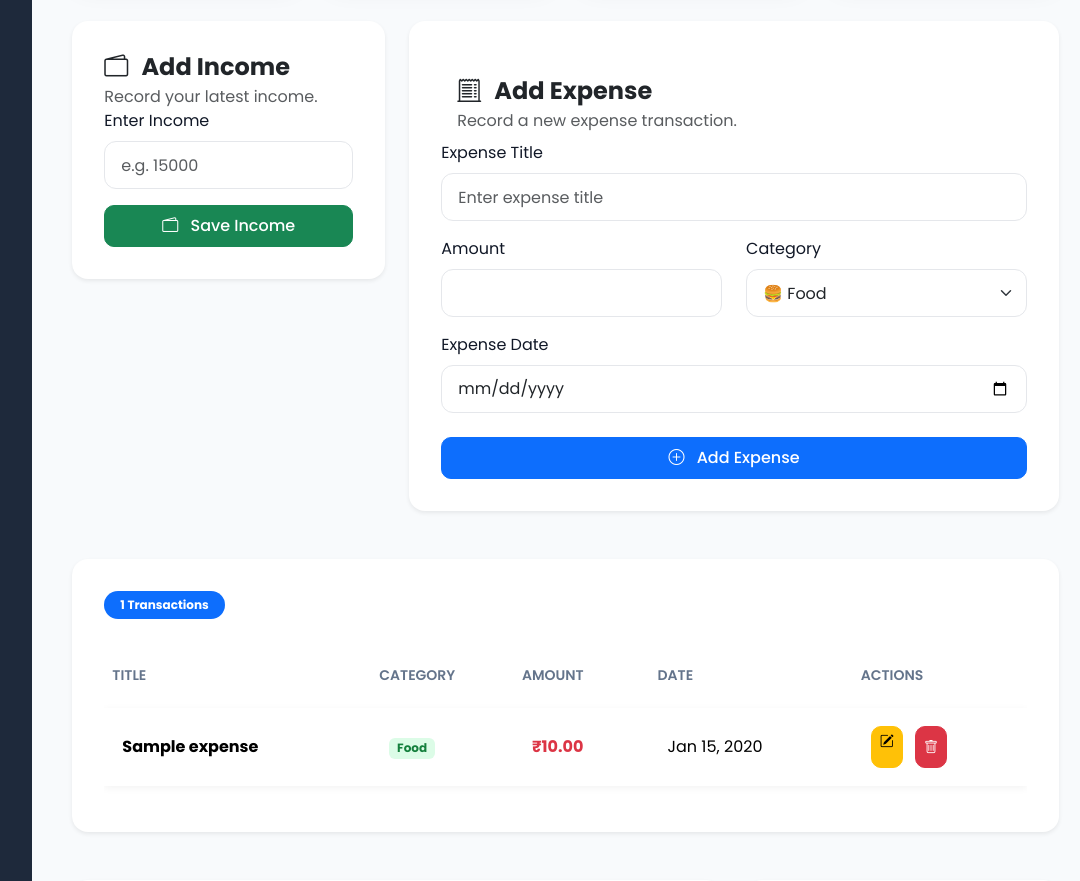
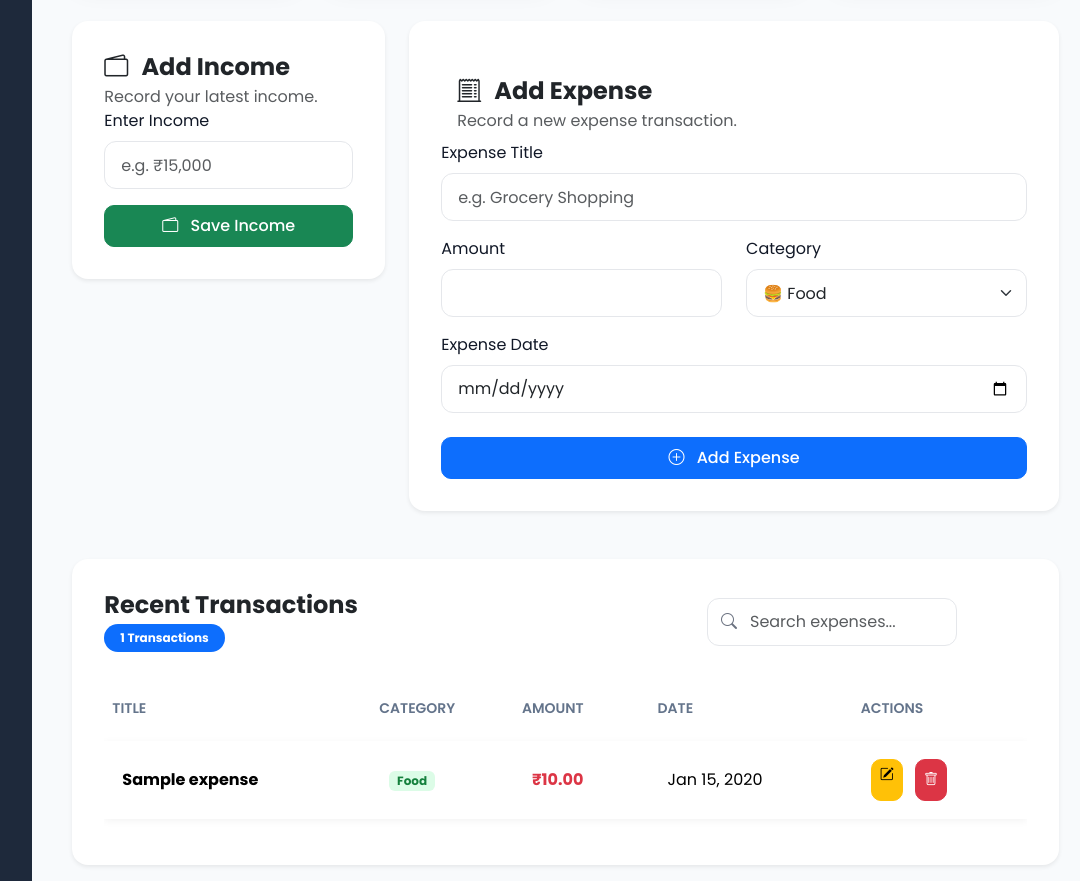
Before and after one commit to Ayush-OP00/Personal-Expense-Tracker, a Django app: page /manage/ in a window 1280 px wide. Shown: the part 343-1224 px from the top of the page, without its empty margins (181-1261 px from the left). Run offline with Django 5.2, Linux system fonts and the light colour scheme; a user stored in the database is signed in; tables that the repository leaves empty hold one stand-in row (values such as "Sample post").

Commit message:
feat(search): add live expense search interface

```diff
--- a/tracker/appTracker/static/css/dashboard.css
+++ b/tracker/appTracker/static/css/dashboard.css
@@ -198,6 +198,12 @@
 
     }
 
+    .search-box{
+
+    width:100%;
+
+}
+
 }
 
 .icon{
@@ -259,6 +265,45 @@
         transform:translateY(0);
 
     }
+
+}
+
+/* Search Box */
+.search-box{
+
+    position:relative;
+
+    width:320px;
+
+    max-width:100%;
+
+}
+
+.search-box i{
+
+    position:absolute;
+
+    left:14px;
+
+    top:50%;
+
+    transform:translateY(-50%);
+
+    color:var(--text-light);
+
+}
+
+.search-box input{
+
+    padding-left:42px;
+
+}
+
+.search-box input:focus{
+
+    border-color:var(--primary);
+
+    box-shadow:0 0 0 .25rem rgba(37,99,235,.15);
 
 }
 
--- a/tracker/appTracker/templates/base.html
+++ b/tracker/appTracker/templates/base.html
@@ -65,6 +65,8 @@
 
     <script src="{% static 'js/charts.js' %}"></script>
 
+    <script src="{% static 'js/search.js' %}"></script>
+
 </body>
 
 </html>
--- a/tracker/appTracker/templates/dashboard/components/expense_form.html
+++ b/tracker/appTracker/templates/dashboard/components/expense_form.html
@@ -27,7 +27,7 @@
 
                 </label>
 
-                <input type="text" name="title" class="form-control" placeholder="Enter expense title" required>
+                <input type="text" name="title" class="form-control" placeholder="e.g. Grocery Shopping" required>
             </div>
 
             <div class="row">
--- a/tracker/appTracker/templates/dashboard/components/expense_table.html
+++ b/tracker/appTracker/templates/dashboard/components/expense_table.html
@@ -2,17 +2,28 @@
 
     <div class="card-body">
 
-        <div class="d-flex justify-content-between align-items-center mb-4">
+        <div class="d-flex justify-content-between align-items-center flex-wrap gap-3 mb-4">
 
+            <div>
 
+                <h4 class="fw-bold mb-1">
+                    Recent Transactions
+                </h4>
 
-            <span class="badge bg-primary rounded-pill px-3 py-2">
+                <span class="badge bg-primary rounded-pill px-3 py-2">
+                    {{ transaction_count }} Transactions
+                </span>
 
-                {{ transaction_count }}
+            </div>
 
-                Transactions
+            <div class="search-box">
 
-            </span>
+                <i class="bi bi-search"></i>
+
+                <input type="text" class="form-control table-search" id="searchExpense"
+                    placeholder="Search expenses...">
+
+            </div>
 
         </div>
 
@@ -111,6 +122,20 @@
 
         </div>
 
+        <div id="noResults" class="text-center py-5 d-none">
+
+            <i class="bi bi-search display-4 text-muted"></i>
+
+            <h5 class="mt-3">
+                No matching expenses found
+            </h5>
+
+            <p class="text-muted">
+                Try another keyword.
+            </p>
+
+        </div>
+
         {% else %}
 
         <div class="text-center py-5">
--- a/tracker/appTracker/templates/dashboard/components/income_form.html
+++ b/tracker/appTracker/templates/dashboard/components/income_form.html
@@ -23,7 +23,7 @@
 
                 </label>
 
-                <input type="number" name="income" class="form-control" placeholder="e.g. 15000" step="0.01" min="0" required>
+                <input type="number" name="income" class="form-control" placeholder="e.g. ₹15,000" step="0.01" min="0" required>
 
             </div>
 
```
Also changed, not shown: tracker/appTracker/static/js/search.js (added, +67 -0 lines).
